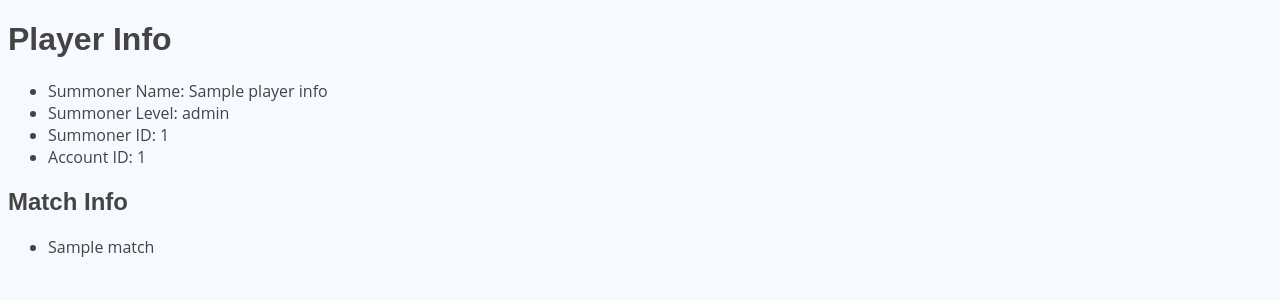
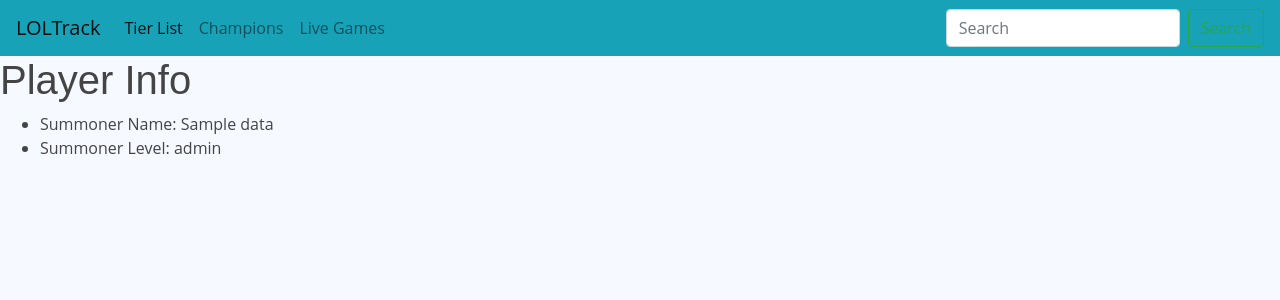
Before and after one commit to luisthatguyIZI/LOLTrack, a Django app: template templates/app/player_info.html in a window 1280 px wide. Shown: the top 300 px of the page. Run offline with Django 4.2, Linux system fonts and the light colour scheme; the template is opened without the code that fills it: most values are stand-ins (such as "Sample title", 1, 10 or a date in 2020); some libraries are stand-ins or nearby versions.

Commit message:
get summoner name and some stats

```diff
--- a/app/urls.py
+++ b/app/urls.py
@@ -9,5 +9,5 @@
     path("champions/",views.champions,name="champions"),
     path("live/",views.live,name="live"),
     path("tierlist/",views.tierlist,name="tierlist"),
-    path('player/', views.player_info_view, name='player'),
+    path('player/', views.player_view, name='player'),
 ]
--- a/templates/app/home.html
+++ b/templates/app/home.html
@@ -22,7 +22,7 @@
   </button>
   <div class="collapse navbar-collapse" id="navbarTogglerDemo01">
 
-    <a class="navbar-brand" href="/home">LOLTrack</a>
+    <a class="navbar-brand" href="/">LOLTrack</a>
     <ul class="navbar-nav mr-auto mt-2 mt-lg-0">
       <li class="nav-item active">
         <a class="nav-link" href="/tierlist">Tier List <span class="sr-only">(current)</span></a>
--- a/templates/app/live.html
+++ b/templates/app/live.html
@@ -17,7 +17,7 @@
   </button>
   <div class="collapse navbar-collapse" id="navbarTogglerDemo01">
 
-    <a class="navbar-brand" href="/home">LOLTrack</a>
+    <a class="navbar-brand" href="/">LOLTrack</a>
     <ul class="navbar-nav mr-auto mt-2 mt-lg-0">
       <li class="nav-item active">
         <a class="nav-link" href="/tierlist">Tier List <span class="sr-only">(current)</span></a>
--- a/templates/app/player_info.html
+++ b/templates/app/player_info.html
@@ -1,24 +1,65 @@
 {% load static %}
-<!DOCTYPE html>
-<html>
-<head>
-    <title>Player Info</title>
+<!doctype html>
+<html lang="en">
+  <head>
+    <!-- Required meta tags -->
+    <meta charset="utf-8">
+    <meta name="viewport" content="width=device-width, initial-scale=1, shrink-to-fit=no">
+
+    <!-- Bootstrap CSS -->
+    <link rel="stylesheet" href="https://cdn.jsdelivr.net/npm/bootstrap@4.0.0/dist/css/bootstrap.min.css" integrity="sha384-Gn5384xqQ1aoWXA+058RXPxPg6fy4IWvTNh0E263XmFcJlSAwiGgFAW/dAiS6JXm" crossorigin="anonymous">
     <link rel="stylesheet" type="text/css" href="{% static 'css/boot.css'%}">
-</head>
-<body>
+    <title>LOLTrack</title>
+  </head>
+  <body>
+    <nav class="navbar navbar-expand-lg navbar-light bg-info">
+  <button class="navbar-toggler" type="button" data-toggle="collapse" data-target="#navbarTogglerDemo01" aria-controls="navbarTogglerDemo01" aria-expanded="false" aria-label="Toggle navigation">
+    <span class="navbar-toggler-icon"></span>
+  </button>
+  <div class="collapse navbar-collapse" id="navbarTogglerDemo01">
+
+    <a class="navbar-brand" href="/">LOLTrack</a>
+    <ul class="navbar-nav mr-auto mt-2 mt-lg-0">
+      <li class="nav-item active">
+        <a class="nav-link" href="/tierlist">Tier List <span class="sr-only">(current)</span></a>
+      </li>
+      <li class="nav-item">
+        <a class="nav-link" href="/champions">Champions</a>
+      </li>
+      <li class="nav-item">
+        <a class="nav-link " href="/live">Live Games</a>
+      </li>
+    </ul>
+
+    <form class="form-inline my-2 my-lg-0">
+      <input class="form-control mr-sm-2" type="search" placeholder="Search" aria-label="Search">
+      <button class="btn btn-outline-success my-2 my-sm-0" type="submit">Search</button>
+    </form>
+  </div>
+
+</nav>
+
+
     <h1>Player Info</h1>
     <ul>
-        <li>Summoner Name: {{ player_info.name }}</li>
-        <li>Summoner Level: {{ player_info.summonerLevel }}</li>
-        <li>Summoner ID: {{ player_info.id }}</li>
-        <li>Account ID: {{ player_info.accountId }}</li>
+        <li>Summoner Name: {{ data.name }}</li>
+        <li>Summoner Level: {{ data.summonerLevel }}</li>
+        {% for queue in ranked_stats %}
+      {% if queue.queueType == "RANKED_SOLO_5x5" %}
+        <li>Solo/Duo Rank: {{ queue.tier }}, {{ queue.rank }}, {{ queue.leaguePoints }} LP</li>
+        <li>Win/Loss: {{ queue.wins }},{{ queue.losses }}</li>
+      {% endif %}
+    {% endfor %}
     </ul>
 
-    <h2>Match Info</h2>
-    <ul>
-    {% for match in match_info %}
-        <li>{{ match }}</li>
-    {% endfor %}
-    </ul>
-</body>
+
+
+
+
+    <!-- Optional JavaScript -->
+    <!-- jQuery first, then Popper.js, then Bootstrap JS -->
+    <script src="https://code.jquery.com/jquery-3.2.1.slim.min.js" integrity="sha384-KJ3o2DKtIkvYIK3UENzmM7KCkRr/rE9/Qpg6aAZGJwFDMVNA/GpGFF93hXpG5KkN" crossorigin="anonymous"></script>
+    <script src="https://cdn.jsdelivr.net/npm/popper.js@1.12.9/dist/umd/popper.min.js" integrity="sha384-ApNbgh9B+Y1QKtv3Rn7W3mgPxhU9K/ScQsAP7hUibX39j7fakFPskvXusvfa0b4Q" crossorigin="anonymous"></script>
+    <script src="https://cdn.jsdelivr.net/npm/bootstrap@4.0.0/dist/js/bootstrap.min.js" integrity="sha384-JZR6Spejh4U02d8jOt6vLEHfe/JQGiRRSQQxSfFWpi1MquVdAyjUar5+76PVCmYl" crossorigin="anonymous"></script>
+  </body>
 </html>
--- a/templates/app/tierList.html
+++ b/templates/app/tierList.html
@@ -17,7 +17,7 @@
   </button>
   <div class="collapse navbar-collapse" id="navbarTogglerDemo01">
 
-    <a class="navbar-brand" href="/home">LOLTrack</a>
+    <a class="navbar-brand" href="/">LOLTrack</a>
     <ul class="navbar-nav mr-auto mt-2 mt-lg-0">
       <li class="nav-item active">
         <a class="nav-link" href="/tierlist">Tier List <span class="sr-only">(current)</span></a>
```
Also changed, not shown: LOLTrack_v1/riotWatch.py (+14 -4 lines), app/views.py (+17 -17 lines), templates/app/base.html (+6 -3 lines).
